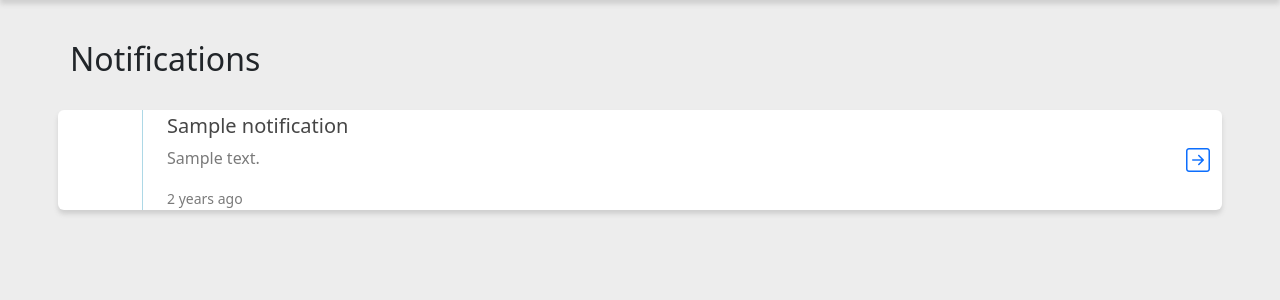
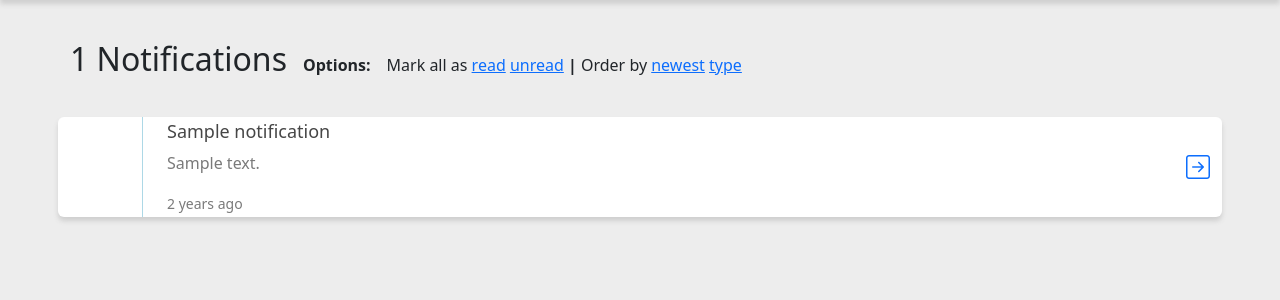
Before and after one commit to Nyall-Livett/SEG-major-project, a Django app: template clubs/templates/notifications.html in a window 1280 px wide. Shown: the part 56-356 px from the top of the page. Run offline with Django 4.2, Linux system fonts and the light colour scheme; the template is opened without the code that fills it: most values are stand-ins (such as "Sample title", 1, 10 or a date in 2020); some libraries are stand-ins or nearby versions.

Commit message:
Add order options to notification list

```diff
--- a/clubs/models.py
+++ b/clubs/models.py
@@ -62,10 +62,12 @@ class User(AbstractUser):
         return list
 
     def notification_count(self):
-        return self.notification_set.filter(acknowledged=False).count()
+        return self.notification_set.filter(read=False).count()
 
     def get_unread_notifications(self):
         return self.notification_set.filter(read=False)
+
+
 
     def clubBooks(self):
         list = []
--- a/clubs/static/custom.css
+++ b/clubs/static/custom.css
@@ -184,13 +184,12 @@
   }
 }
 
+.notification-options-panel{
+    display: flex;
+    flex-direction: row;
+    align-items: baseline
+}
 
-
-
-
-
-
-/*
-
-
- */
+.notification-option-button{
+  margin-left: 16px;
+}
--- a/clubs/templates/notifications.html
+++ b/clubs/templates/notifications.html
@@ -7,14 +7,16 @@
   <div class="container" style="padding: 0px">
 
     <div class="row">
-      <div class="container">
-        <h2>Notifications</h2>
+      <div class="container notification-options-panel">
+        <h2>{{object_list.count}} Notifications</h2>
+        <p class="notification-option-button"><b>Options:</b></p>
+        <p class="notification-option-button">Mark all as <a href="#">read</a> <a href="#">unread</a> <b>|</b> Order by <a href="#">newest</a> <a href="#">type</a></p>
       </div>
     </div>
 
     {% for notification in object_list %}
     <div class="row notification-card">
-      <div class="col-1 unread-indicator-parent">
+      <div class="col-1 unread-indicator-parent ">
 
         {% if notification.read %}
           <div class="unread-indicator"></div>
@@ -27,7 +29,7 @@
       <div class="col-9 notification-body">
         <div class="row">
           <div class="col-12">
-            <h5 style="color:#464646">{{notification.title}}</h5>
+            <h5 style="color:#464646; font-size:18px;">{{notification.title}}</h5>
           </div>
         </div>
         <div class="row">
```
